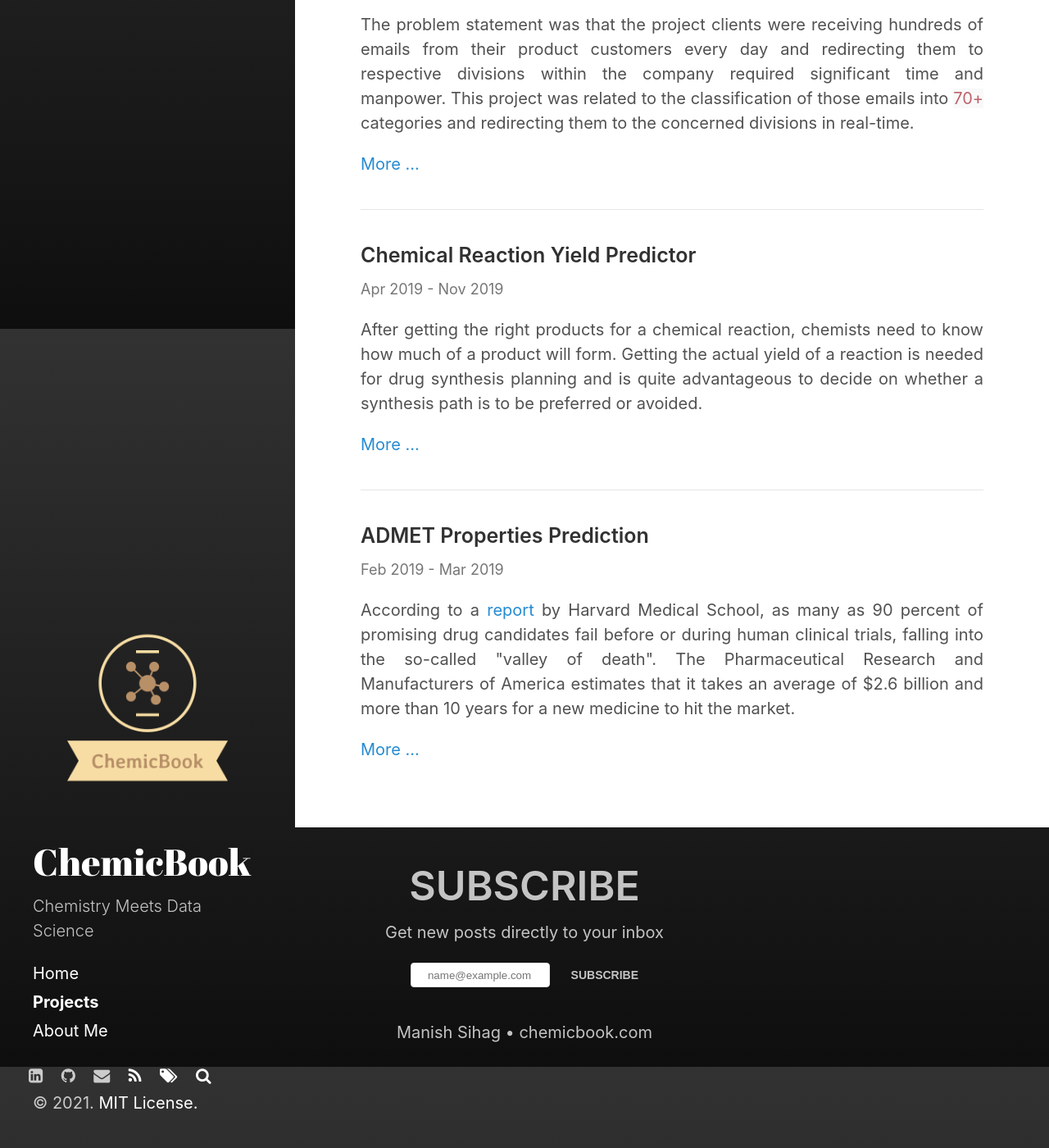
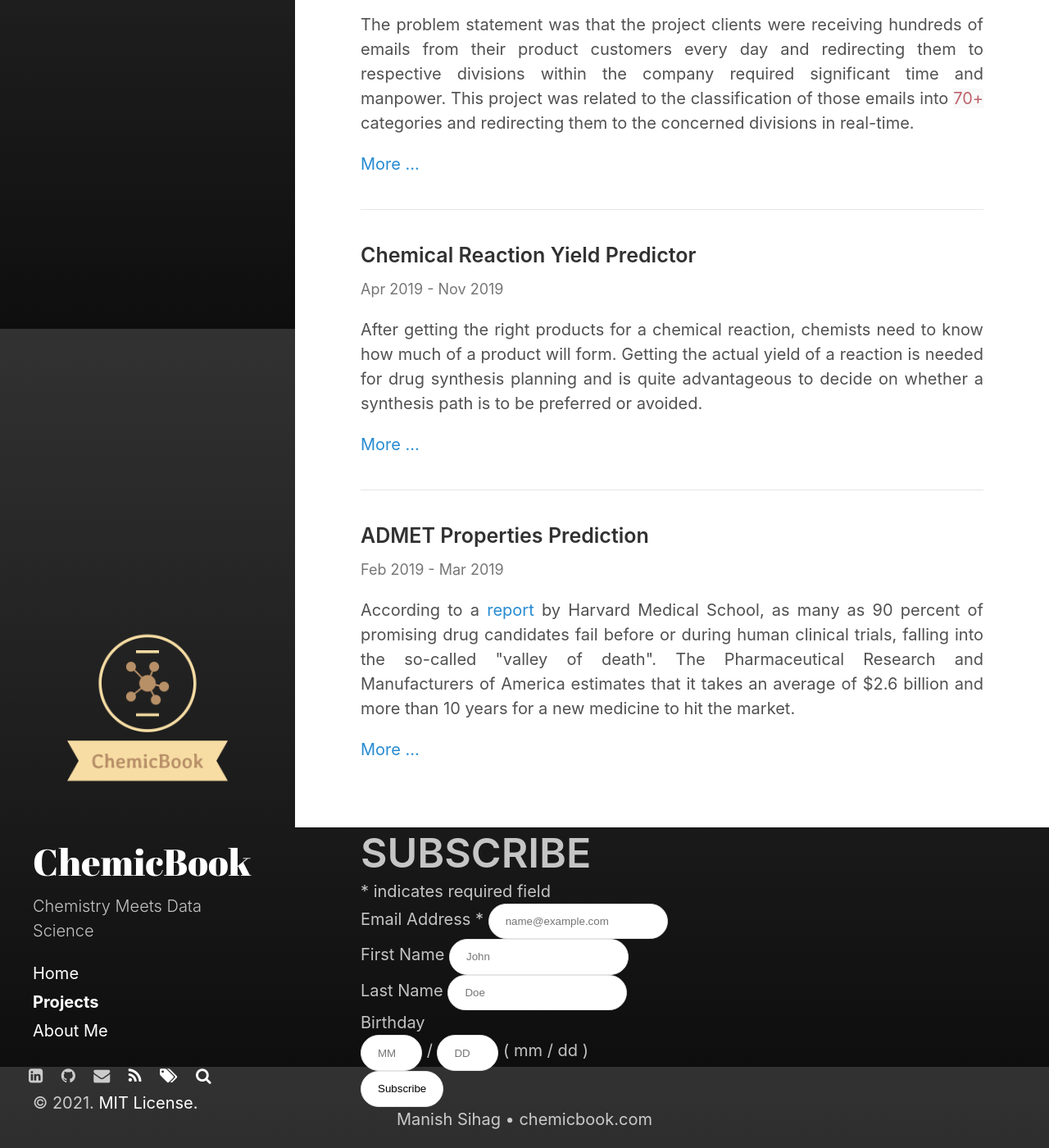
Before and after one commit to kmnis/kmnis.github.io, a Jekyll site: the page built from projects.html, in a window 1280 px wide and 1400 px high, scrolled down 499 px. Shown: the whole window at 82% size. Built offline with Jekyll 4.4.1, drawn with Linux system fonts in a browser that asks for light colours; nearby versions of some CDN libraries; comment, search, counter and statistics services are not loaded.

Commit message:
Replaced Google FeedBurner with MailChimp

```diff
--- a/_includes/custom-foot.html
+++ b/_includes/custom-foot.html
@@ -1,16 +1,74 @@
-<div class="newsletter-container">
+<!-- <div class="newsletter-container">
     <h4 class="newsletter-title">Subscribe</h4>
     <form class="newsletter-form"
         action="https://feedburner.google.com/fb/a/mailverify"
         method="post" target="popupwindow"
         onsubmit="window.open('https://feedburner.google.com/fb/a/mailverify?uri=Chemicbook', 'popupwindow', 'scrollbars=yes,width=550,height=520');return true">
         <p>Get new posts directly to your inbox</p>
-        <input type="hidden" value="Chemicbook" name="uri"/>
-        <input type="hidden" name="loc" value="en_US"/>
-        <input class="newsletter-email" type="text" name="email" placeholder="name@example.com"/>
+        <input type="hidden" value="Chemicbook" name="uri" />
+        <input type="hidden" name="loc" value="en_US" />
+        <input class="newsletter-email" type="text" name="email" placeholder="name@example.com" />
         <input class="newsletter-submit" type="submit" value="Subscribe" />
     </form>
+</div> -->
+<!-- Begin Mailchimp Signup Form -->
+<link href="//cdn-images.mailchimp.com/embedcode/classic-10_7.css" rel="stylesheet" type="text/css">
+<style type="text/css">
+    #mc_embed_signup {
+        /* clear: left; */
+        font: 14px;
+        max-width: 400px;
+        /* position: absolute;
+        left: 50%; */
+        margin: 0 auto;
+    }
+
+    /* Add your own Mailchimp form style overrides in your site stylesheet or in this style block.
+	   We recommend moving this block and the preceding CSS link to the HEAD of your HTML file. */
+</style>
+<div id="mc_embed_signup">
+    <form action="https://chemicbook.us1.list-manage.com/subscribe/post?u=5831a674d89a4ce96d83e4734&amp;id=2e484f9b91"
+        method="post" id="mc-embedded-subscribe-form" name="mc-embedded-subscribe-form" class="validate" target="_blank"
+        novalidate>
+        <div id="mc_embed_signup_scroll">
+            <h4 class="newsletter-title">Subscribe</h4>
+            <div class="indicates-required"><span class="asterisk">*</span> indicates required field</div>
+            <div class="mc-field-group">
+                <label for="mce-EMAIL">Email Address <span class="asterisk">*</span>
+                </label>
+                <input type="email" value="" name="EMAIL" class="required email" id="mce-EMAIL" placeholder="name@example.com">
+            </div>
+            <div class="mc-field-group">
+                <label for="mce-FNAME">First Name </label>
+                <input type="text" value="" name="FNAME" class="" id="mce-FNAME" placeholder="John">
+            </div>
+            <div class="mc-field-group">
+                <label for="mce-LNAME">Last Name </label>
+                <input type="text" value="" name="LNAME" class="" id="mce-LNAME" placeholder="Doe">
+            </div>
+            <div class="mc-field-group size1of2">
+                <label for="mce-BIRTHDAY-month">Birthday </label>
+                <div class="datefield">
+                    <span class="subfield monthfield"><input class="birthday " type="text" pattern="[0-9]*" value=""
+                            placeholder="MM" size="2" maxlength="2" name="BIRTHDAY[month]"
+                            id="mce-BIRTHDAY-month"></span> /
+                    <span class="subfield dayfield"><input class="birthday " type="text" pattern="[0-9]*" value=""
+                            placeholder="DD" size="2" maxlength="2" name="BIRTHDAY[day]" id="mce-BIRTHDAY-day"></span>
+                    <span class="small-meta nowrap">( mm / dd )</span>
+                </div>
+            </div>
+            <div id="mce-responses" class="clear">
+                <div class="response" id="mce-error-response" style="display:none"></div>
+                <div class="response" id="mce-success-response" style="display:none"></div>
+            </div>
+            <!-- real people should not fill this in and expect good things - do not remove this or risk form bot signups-->
+            <div style="position: absolute; left: -5000px;" aria-hidden="true"><input type="text"
+                    name="b_5831a674d89a4ce96d83e4734_2e484f9b91" tabindex="-1" value=""></div>
+            <div class="clear"><input type="submit" value="Subscribe" name="subscribe" id="mc-embedded-subscribe"
+                    class="button" style="background-color: rgba(255, 255, 255, 1); color: black;"></div>
+        </div>
+    </form>
+    <p class="footer-text">
+        Manish Sihag • chemicbook.com
+    </p>
 </div>
-<p class="footer-text">
-    Manish Sihag  •  chemicbook.com
-</p>
--- a/_layouts/post.html
+++ b/_layouts/post.html
@@ -21,6 +21,8 @@ layout: default
   {% if page.social-share %}
     {% include social-share.html %}
   {% endif %}
+  <!-- {% assign author = site.authors[page.author] %}
+  {% include  author.html %} -->
   {% include comments.html %}
   {% include related_posts.html %}
 </div>
--- a/_sass/hydeout/_base.scss
+++ b/_sass/hydeout/_base.scss
@@ -133,9 +133,10 @@ input[type='submit'] {
   text-transform: uppercase;
 }
 .newsletter-text {
-  font-weight: 600;
+  font-weight: none;
   color: #ddd;
-  text-align: center;
+  text-align: right;
+  font-size: 0.8rem !important;
 }
 
 .newsletter-email, .newsletter-submit {
```
Also changed, not shown: _config.yml (+11 -0 lines), _includes/author.html (added, +18 -0 lines).
